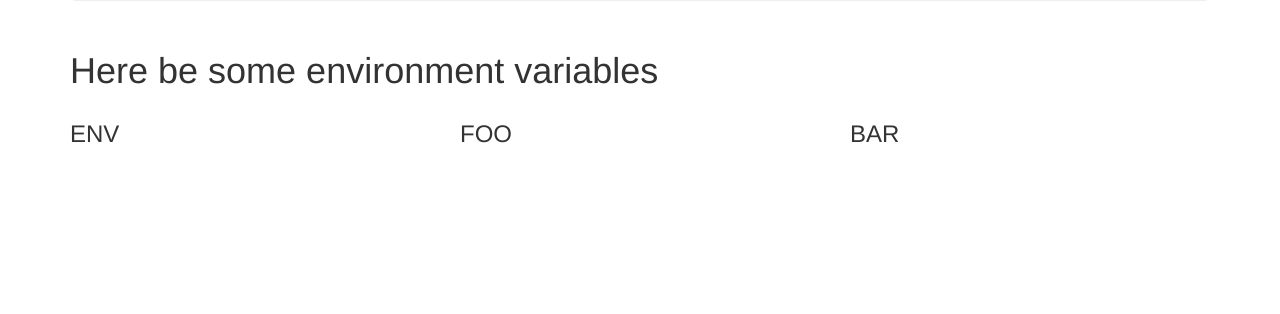
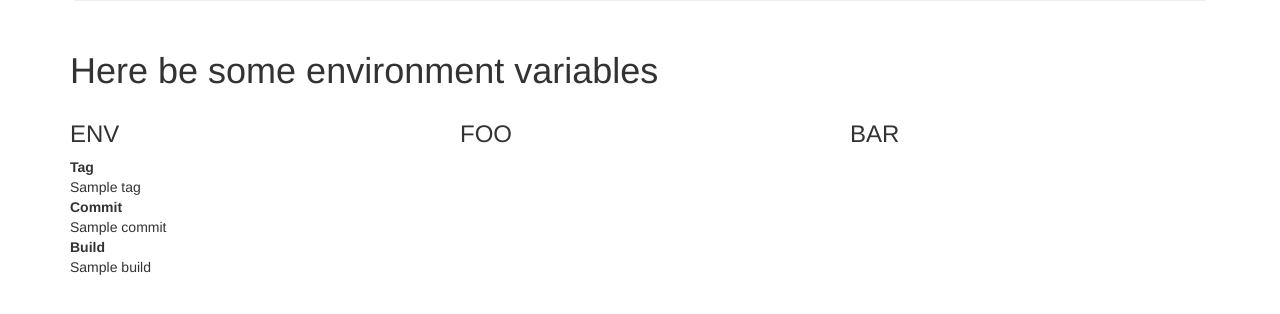
Before and after one commit to carlosafonso/docker-sample-app, a PHP site: template views/view.php in a window 1280 px wide. Shown: the part 239-553 px from the top of the page. Run offline with PHP 8.4, Linux system fonts and the light colour scheme; the template is opened without the code that fills it: most values are stand-ins (such as "Sample title", 1, 10 or a date in 2020); data that the repository does not hold is empty.

Commit message:
Show version info if data is available

```diff
--- a/public/index.php
+++ b/public/index.php
@@ -6,4 +6,9 @@ $env = getenv('ENV') ?: null;
 $foo = getenv('FOO') ?: null;
 $bar = getenv('BAR') ?: null;
 
+$info = json_decode(json_encode(['tag' => null, 'commit' => null, 'build' => null]));
+if (file_exists(__DIR__ . '/../info.json')) {
+    $info = json_decode(file_get_contents(__DIR__ . '/../info.json'));
+}
+
 require __DIR__ . '/../views/view.php';
--- a/views/view.php
+++ b/views/view.php
@@ -34,6 +34,18 @@
                 <p><?php dump($foo) ?></p>
             </div>
         </div>
+        <div class="row">
+            <div class="col-md-12">
+                <dl>
+                    <dt>Tag</dt>
+                    <dd><?php echo $info->tag ?: 'Not available' ?></dd>
+                    <dt>Commit</dt>
+                    <dd><?php echo $info->commit ?: 'Not available' ?></dd>
+                    <dt>Build</dt>
+                    <dd><?php echo $info->build ?: 'Not available' ?></dd>
+                </dl>
+            </div>
+        </div>
     </div>
 </body>
 </html>
```
